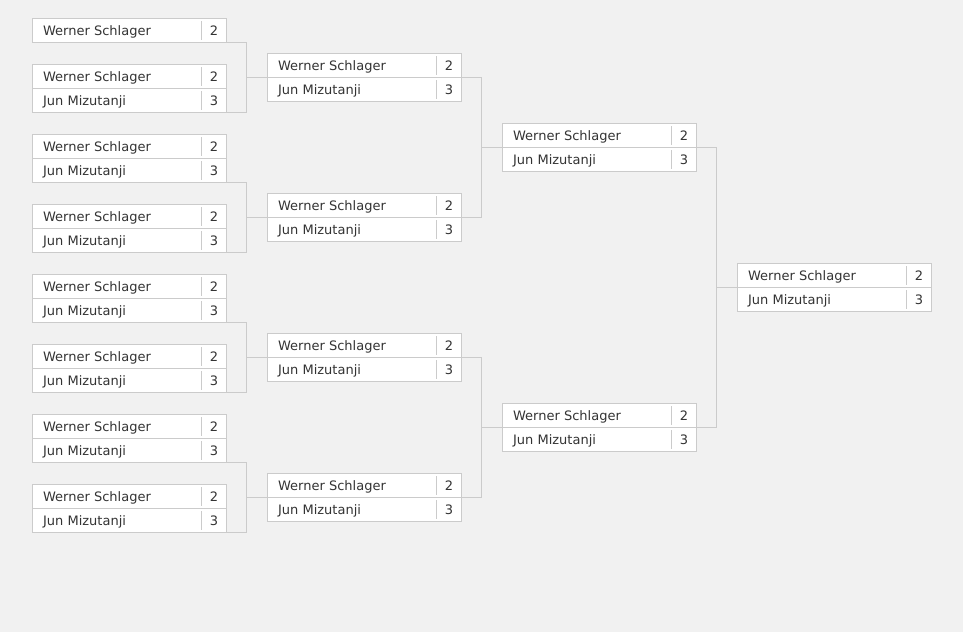
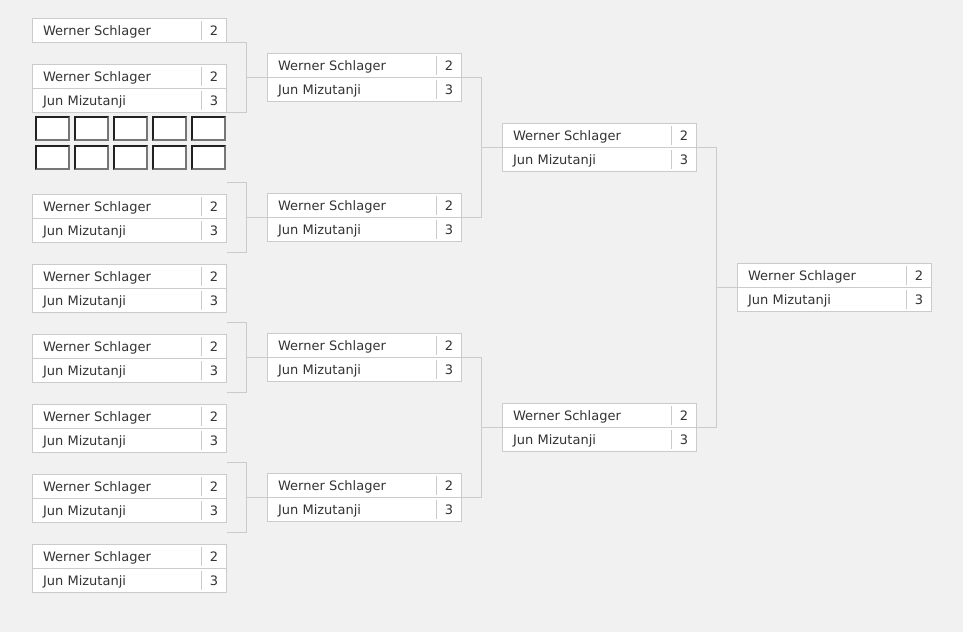
Before and after one commit to GamiStudio/bracket-creator, a plain HTML site: page index1.html in a window 1280 px wide. Shown: the whole page, without its empty margins (158-1121 px from the left). Drawn offline with Linux system fonts and the light colour scheme.

Commit message:
Making input for results

```diff
--- a/index1.html
+++ b/index1.html
@@ -34,6 +34,24 @@
               <div class="player two">
                 <span class="name">Jun Mizutanji</span>
                 <span class="score">3</span>
+              </div>
+              <div class="set-results">
+                <table>
+                  <tr>
+                    <td tab-index='0'><input type="number" max="11" min="0"></td>
+                    <td tab-index='1'><input type="number" max="11" min="0"></td>
+                    <td tab-index='2'><input type="number" max="11" min="0"></td>
+                    <td tab-index='3'><input type="number" max="11" min="0"></td>
+                    <td tab-index='4'><input type="number" max="11" min="0"></td>
+                  </tr>
+                  <tr>
+                    <td tab-index='0'><input type="number" max="11" min="0"></td>
+                    <td tab-index='1'><input type="number" max="11" min="0"></td>
+                    <td tab-index='2'><input type="number" max="11" min="0"></td>
+                    <td tab-index='3'><input type="number" max="11" min="0"></td>
+                    <td tab-index='4'><input type="number" max="11" min="0"></td>
+                  </tr>
+                </table>
               </div>
             </div>
           </div>
--- a/style.scss
+++ b/style.scss
@@ -219,6 +219,15 @@ body {
           text-align: center;
         }
       }
+
+      .set-results {
+        input[type="number"] {
+          -webkit-appearance: none;
+          box-shadow: none !important;
+          width: 35px;
+          height: 25px;
+        }
+      }
     }
   }
 }
```
Also changed, not shown: style.css.
